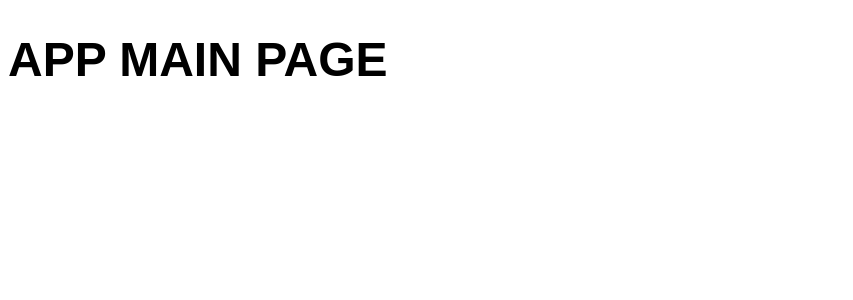
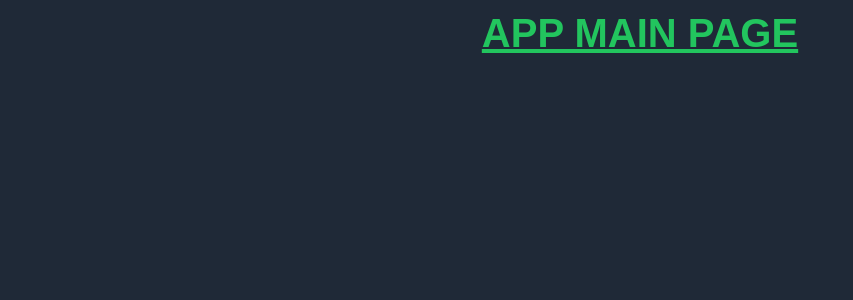
Before and after one commit to roger-rangel/Segenie, a React app: page / in a window 1280 px wide. Shown: the top 300 px of the page, without its empty margins (0-853 px from the left). Built offline with nearby package versions, Linux system fonts and the light colour scheme.

Commit message:
Adding Tailwind CSS Library, Frontend Setup Complete

```diff
--- a/package.json
+++ b/package.json
@@ -20,11 +20,16 @@
     "@dfinity/candid": "0.14.0",
     "@dfinity/principal": "0.14.0",
     "assert": "2.0.0",
+    "autoprefixer": "^10.4.13",
     "buffer": "6.0.3",
     "events": "3.3.0",
     "html-webpack-plugin": "5.5.0",
+    "postcss": "^8.4.18",
+    "postcss-loader": "^7.0.1",
+    "postcss-preset-env": "^7.8.2",
     "process": "^0.11.10",
     "stream-browserify": "3.0.0",
+    "tailwindcss": "^3.2.2",
     "terser-webpack-plugin": "^5.3.3",
     "util": "0.12.4",
     "webpack": "^5.73.0",
--- /dev/null
+++ b/postcss.config.js
@@ -0,0 +1,6 @@
+module.exports = {
+  plugins: {
+    tailwindcss: {},
+    autoprefixer: {},
+  },
+}
--- a/src/segenie_frontend/assets/main.css
+++ b/src/segenie_frontend/assets/main.css
@@ -1,3 +1,7 @@
+@tailwind base;
+@tailwind components;
+@tailwind utilities;
+
 body {
     font-family: sans-serif;
     font-size: 1.5rem;
--- /dev/null
+++ b/src/segenie_frontend/assets/styles.js
@@ -0,0 +1,28 @@
+const styles = {
+    boxWidth: "xl:max-w-[1280px] w-full",
+
+    heading2: "font-poppins font-semibold xs:text-[48px] text-[40px] text-green-500 xs:leading-[76.8px] leading-[66.8px] w-full",
+    paragraph: "font-poppins font-normal text-dimWhite text-[18px] leading-[30.8px]",
+
+    flexCenter: "flex justify-center items-center",
+    flexStart: "flex justify-center items-start",
+
+    paddingX: "sm:px-16 px-6",
+    paddingY: "sm:py-16 py-6",
+    padding: "sm:px-16 px-6 sm:py-12 py-4",
+
+    marginX: "sm:mx-16 mx-6",
+    marginY: "sm:my-16 my-6",
+  };
+
+  export const layout = {
+    section: `flex md:flex-row flex-col ${styles.paddingY}`,
+    sectionReverse: `flex md:flex-row flex-col-reverse ${styles.paddingY}`,
+
+    sectionImgReverse: `flex-1 flex ${styles.flexCenter} md:mr-10 mr-0 md:mt-0 mt-10 relative`,
+    sectionImg: `flex-1 flex ${styles.flexCenter} md:ml-10 ml-0 md:mt-0 mt-10 relative`,
+
+    sectionInfo: `flex-1 ${styles.flexStart} flex-col`,
+  };
+
+  export default styles;
--- a/src/segenie_frontend/src/components/App.jsx
+++ b/src/segenie_frontend/src/components/App.jsx
@@ -1,10 +1,11 @@
 import React from "react";
+import styles from "../../assets/styles"
 
 function App() {
 
   return (
-    <div className="App">
-      <h1>APP MAIN PAGE</h1>
+    <div className={` bg-gray-800 min-h-screen`}>
+      <h1 className={`${styles.heading2} text-3xl font-bold underline flex justify-center`}>APP MAIN PAGE</h1>
     </div>
   );
 }
--- a/src/segenie_frontend/src/index.jsx
+++ b/src/segenie_frontend/src/index.jsx
@@ -1,6 +1,7 @@
 import React from "react";
 import ReactDOM from "react-dom";
 import App from "./components/App";
+import '../assets/main.css'
 
 const init = async () => {
   ReactDOM.render(<App />, document.getElementById("root"));
--- /dev/null
+++ b/tailwind.config.js
@@ -0,0 +1,10 @@
+/** @type {import('tailwindcss').Config} */
+module.exports = {
+  content: [
+    "./src/**/*.{js,jsx,ts,tsx}",
+  ],
+  theme: {
+    extend: {},
+  },
+  plugins: [],
+}
--- a/tsconfig.json
+++ b/tsconfig.json
@@ -4,6 +4,7 @@
       "lib": ["ES2018", "DOM"],  /* Specify library files to be included in the compilation. */
       "allowJs": true,           /* Allow javascript files to be compiled. */
       "jsx": "react",            /* Specify JSX code generation: 'preserve', 'react-native', or 'react'. */
+      "outDir": "dist",
     },
     "include": ["src/**/*"],
 }
--- a/webpack.config.js
+++ b/webpack.config.js
@@ -77,7 +77,7 @@ module.exports = {
   module: {
    rules: [
      { test: /\.(ts|tsx|jsx)$/, loader: "ts-loader" },
-     { test: /\.css$/, use: ['style-loader','css-loader'] }
+     { test: /\.css$/, use: ['style-loader','css-loader', 'postcss-loader'] }
    ]
   },
   plugins: [
```
Also changed, not shown: 1 other file (tests, documents, lock files or other folders).
